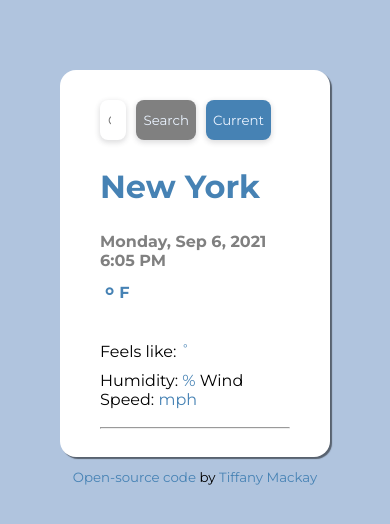
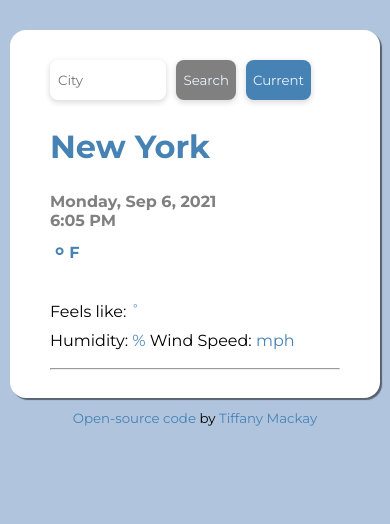
Before and after one commit to tiffanymackay/weather-javascript, a plain HTML site: page index.html in a window 390 px wide. Drawn offline with nearby package versions, Linux system fonts and the light colour scheme; no server answers.

Commit message:
Update styles.css

```diff
--- a/styles.css
+++ b/styles.css
@@ -5,7 +5,7 @@ body {
     font-family: "Montserrat", sans-serif;
   }
   section {
-    max-width: 600px;
+    max-width: 45%;
     margin: 10px auto;
     padding: 30px 40px 20px 40px;
     border-radius: 16px;
@@ -121,3 +121,16 @@ body {
     text-decoration: none;
     color: steelblue;
   }
+
+  /*Responsive Styles */
+
+  @media (max-width: 1200px) {
+    body {
+      margin: 10px auto;
+    }
+    section {
+      max-width: 80%;
+
+    }
+
+  }
```
